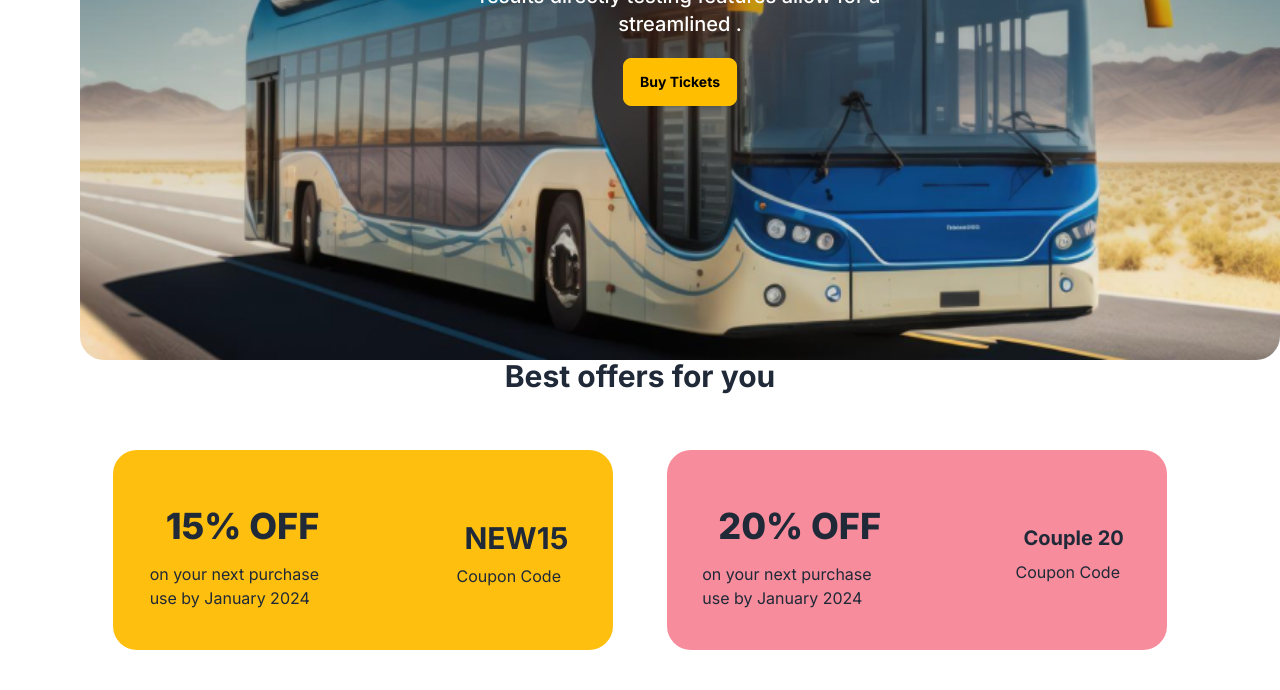
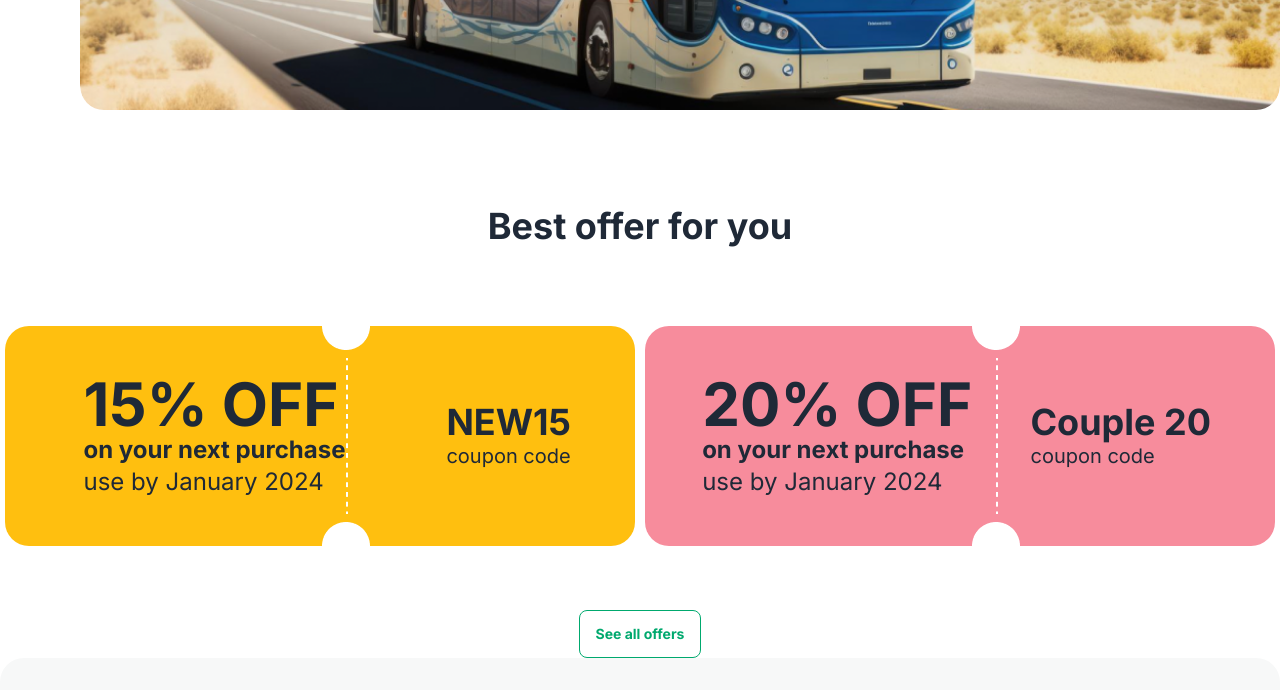
Before and after one commit to Arittro7/b9a5-js-paribahan-wave-2, a plain HTML site: page index.html in a window 1280 px wide. Shown: the part 652-1342 px from the top of the page. Drawn offline with nearby package versions, Linux system fonts and the light colour scheme.

Commit message:
UI fixing

```diff
--- a/index.html
+++ b/index.html
@@ -70,12 +70,12 @@
 
   <main class="inter">
     <!-- banner section -->
-    <section class="lg:w-[1280px] lg:h-[550px] lg:pl-20 lg:my-24">
-      <div class="hero lg:min-h-screen bg-[url('./images/banner.png')] lg:rounded-3xl">
+    <section class="lg:w-[1280px] mb-28 lg:h-[550px] lg:pl-20 lg:my-24">
+      <div class="hero h-[550px] rounded-3xl bg-[url('./images/banner.png')] lg:rounded-3xl">
         <div class="hero-content text-center text-neutral-content">
           <div class="max-w-md">
             <h1 class="mb-5 text-white lg:text-4xl font-extrabold sm:text-3xl">End-to-End Travel with</h1>
-            <h1 class="mb-5 sm:text-3xl text-[#1DD100] lg:text-6xl font-extrabold">P Paribahan</h1>
+            <h1 class="mb-5 sm:text-3xl text-[#1DD100] lg:text-6xl font-extrabold">JS Paribahan</h1>
             <p class="mb-5 font-medium text-[#FFFFFF] sm:text-xl">Yes, you can run unit tests and view the results
               directly testing features allow for a streamlined .</p>
             <a href="#anchor"><button class="btn btn-warning">Buy Tickets</button></a>
@@ -84,44 +84,58 @@
       </div>
     </section>
     <!-- banner-section-end -->
-
-    <!-- offer-section -->
-    <section class="lg:mx-24 lg:mt-24 lg:pt-24 raleway">
-      <h2 class="text-center mb-14 mt-14 lg:text-3xl sm:text-xl font-bold">Best offers for you</h2>
-      <div class="grid lg:grid-cols-2 sm:grid-cols-1 gap-5 lg:mb-20">
+<!-- 🚹🅿 start-->
+  <!-- best offer section start -->
+  <section class="relative mt-6">
+    <h2 class="text-center text-4xl font-bold mb-20">Best offer for you</h2>
+    <div class="flex justify-between">
       <div
-          class="bg-[#FFBF0F] lg:w-[500px] sm:w-[340px] h-[200px] flex items-center justify-center gap-12 rounded-3xl">
-          <div>
-            <h2 class="text-4xl lg:p-4 inter  font-black">15% OFF</h2>
-            <p>on your next purchase</p>
-            <p>use by January 2024</p>
+        class="flex justify-between w-[630px] h-[220px] bg-[#ffbf0f] py-12 px-7 rounded-3xl"
+      >
+        <div class="">
+          <h1 class="text-6xl font-bold">15% OFF</h1>
+          <p class="text-2xl font-semibold">on your next purchase</p>
+          <p class="text-2xl">use by January 2024</p>
         </div>
-          <div>
-            <h2 class="text-3xl font-bold lg:p-2 ">NEW15</h2>
-            <p>Coupon Code</p>
+        <img
+          class="absolute top-[120px] right-[910px]"
+          src="images/cupon-devider.png"
+          alt=""
+        />
+        <div class="mr-9 my-auto">
+          <h2 class="text-4xl font-bold font-raleway">NEW15</h2>
+          <p class="text-xl">coupon code</p>
         </div>
       </div>
       <div
-          class="bg-[#F78C9C] lg:w-[500px] sm:w-[340px] h-[200px] flex items-center justify-center gap-12 rounded-3xl">
-          <div>
-            <h1 class="text-4xl lg:p-4 font-black inter">20% OFF</h1>
-            <p>on your next purchase</p>
-            <p>use by January 2024</p>
+        class="flex justify-between w-[630px] h-[220px] bg-[#f78c9c] py-12 px-7 rounded-3xl"
+      >
+        <div class="">
+          <h1 class="text-6xl font-bold">20% OFF</h1>
+          <p class="text-2xl font-semibold">on your next purchase</p>
+          <p class="text-2xl">use by January 2024</p>
         </div>
-          <div>
-            <h2 class="text-xl font-bold lg:p-2">Couple 20</h2>
-            <p>Coupon Code</p>
+        <img
+          class="absolute top-[120px] right-[260px]"
+          src="images/cupon-devider.png"
+          alt=""
+        />
+        <div class="mr-9 my-auto">
+          <h2 class="text-4xl font-bold font-raleway">Couple 20</h2>
+          <p class="text-xl">coupon code</p>
         </div>
       </div>
     </div>
-      <div class="items-center justify-center text-center pt-12 mb-24">
-        <button class="btn btn-Accent text-[#1DD100]">See All Offers</button>
+    <div class="text-center mt-16">
+      <button class="btn btn-outline btn-success">See all offers</button>
     </div>
   </section>
+  <!-- best offer section end -->
+
     <!-- info-section -->
     <section id="Ticket-score" class="bg-[#F7F8F8] rounded-3xl min-h-screen">
       <div class="pt-10">
-        <h1 class="text-[#030712] text-center text-4xl font-extrabold pb-12 inter">P.H Paribahan</h1>
+        <h1 class="text-[#030712] text-center text-4xl font-extrabold pb-12 inter">JS Paribahan</h1>
         <p class="text-base text-center mb-32">Whether you are Travel for work or leisure, book your tickets
           through us and keep all your worries away.</p>
       </div>
@@ -132,7 +146,7 @@
             <div class="lg:mt-10  w-full flex gap-2">
               <img src="./images/bus-logo.png" alt="">
               <div>
-                <h2 class="text-3xl text-center flex text-[#030712] font-extrabold">Greenline Paribahan</h2>
+                <h2 class="text-3xl text-center flex text-[#030712] font-extrabold">JS Paribahan</h2>
                 <p class="text-base text-[#03071299]">Coach-009-WEB ! AC_Business</p>
               </div>
             </div>
@@ -146,7 +160,7 @@
           <div class="bg-[#F7F8F8] w-full p-4 rounded-xl space-y-4 mt-20">
             <div class="flex justify-between mb-4">
               <p>Route</p>
-              <p class="text-[#030712]">Dhaka - Sylhet</p>
+              <p class="text-[#030712]">Dhaka - Rangpur</p>
             </div>
             <hr>
             <div class="flex justify-between">
@@ -155,9 +169,9 @@
             </div>
             <hr>
             <div class="flex justify-between">
-              <button class="btn">Boarding Point - Laxmipur</button>
+              <button class="btn">Boarding Point - Kallanpur</button>
               <button class="btn">Dropping Point - Bogura</button>
-              <button class="btn">Est. Time - 11 Hour</button>
+              <button class="btn">Est. Time - 8 Hour</button>
             </div>
           </div>
         </div>
@@ -278,7 +292,7 @@
             <h2 class="text-2xl font-bold">Select Your Seat</h2>
             <div class="pt-8  bg-[#F7F8F8] p-8 rounded-xl">
               <div class="flex justify-between mt-14">
-                <h2>Seat <span id="seatTwist" class="bg-[#1DD100] text-white rounded-xl">0</span> </h2>
+                <h2>Seat <span id="seatTwist" class="p-2 bg-[#1DD100] text-white rounded-xl">0</span> </h2>
                 <h2>class</h2>
                 <h2>Price</h2>
               </div>
@@ -364,12 +378,12 @@
   <footer class="p-10 bg-[#030712] text-neutral-content">
     <div class="grid lg:grid-cols-2 sm:grid-cols-1 items-center justify-around space-y-6 lg:space-x-20">
       <div>
-        <h2 class="text-4xl font-bold text-white">P-Ticket</h2>
-        <p class="text-[#FFFFFFCC]">P-Ticket is a digital platform to make your daily commuting better.</p>
+        <h2 class="text-4xl font-bold text-white">JS-PARIBAHAN </h2>
+        <p class="text-[#FFFFFFCC]">JS-PARIBAHAN  is a digital platform to make your daily commuting better.</p>
         <br>
         <hr>
         <br>
-        <p class="text-[#FFFFFFCC]">@all rights reserved, P-Ticket services limited.2024</p>
+        <p class="text-[#FFFFFFCC]">@all rights reserved, JS-PARIBAHAN services limited.2024</p>
       </div>
       <div>
         <h3 class="text-2xl font-medium">Download App</h3>
```
Lines whose indentation alone changed are shown as unchanged.
